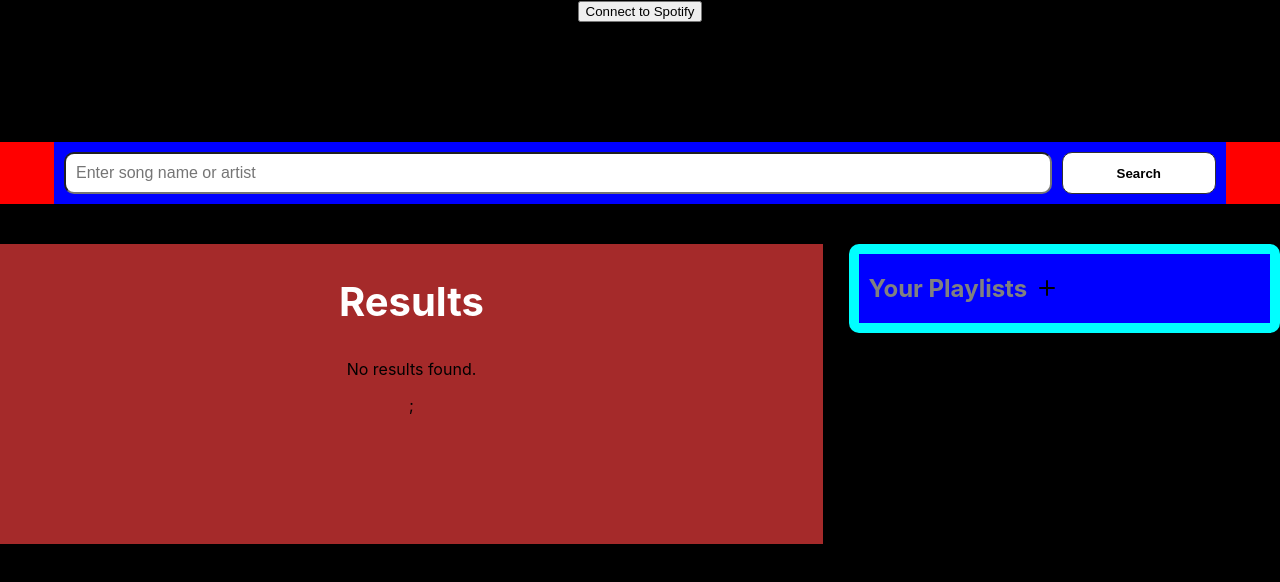
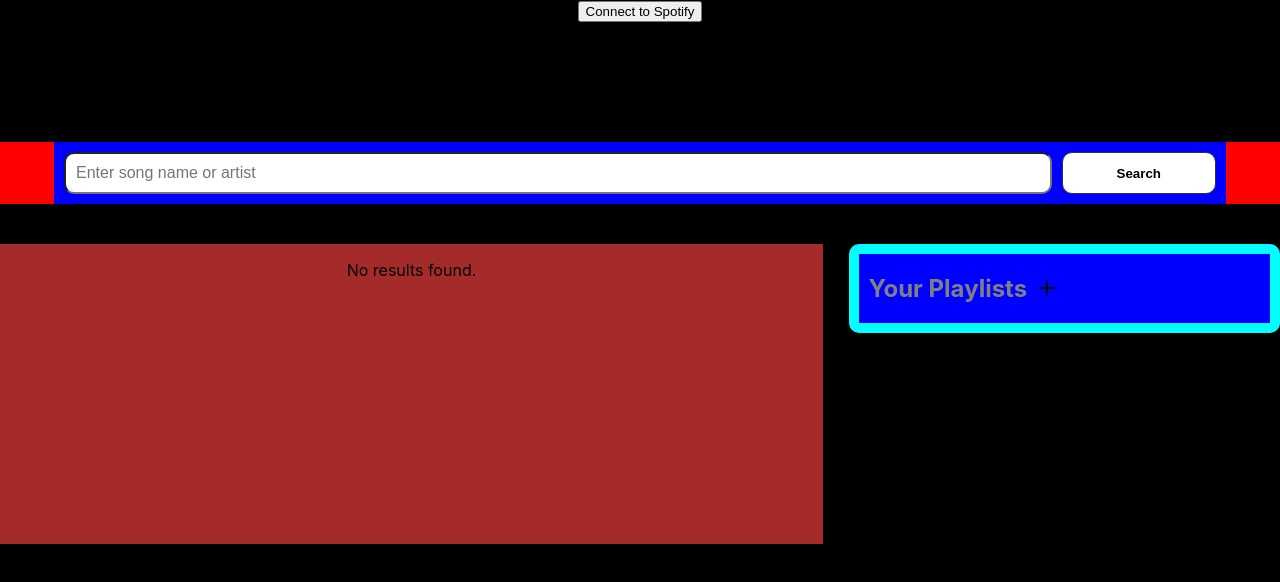
Before and after one commit to fivefootwan/playlistapp_practice, a React (Create React App) app: page / in a window 1280 px wide. Shown: the top 582 px of the page. Built offline with nearby package versions, Linux system fonts and the light colour scheme.

Commit message:
Fix conditional no results rendering

```diff
--- a/src/components/SearchResult.js
+++ b/src/components/SearchResult.js
@@ -20,7 +20,6 @@ function SearchResult({ tracks, playlists, addTrackToPlaylist }) {
 
   return (
     <div className={styles.Result}> {/* ✅ Always render container to keep layout consistent */}
-      <h2 className={styles.ResultTitle}>Results</h2>
 
       {(!tracks || tracks.length === 0) ? ( // ✅ Conditional content rendering only
         <p>No results found.</p>            // ✅ Instead of returning early, show message here
@@ -29,6 +28,7 @@ function SearchResult({ tracks, playlists, addTrackToPlaylist }) {
       <div className={styles.TrackList}>
       {tracks.map((track) => (
         <div key={track.id} className={styles.TrackItem}>
+          <h2 className={styles.ResultTitle}>Results</h2>
           <div className={styles.TrackInfo}>
             <p>{track.name}</p>
             <p>{track.artists[0].name}</p>
@@ -45,7 +45,7 @@ function SearchResult({ tracks, playlists, addTrackToPlaylist }) {
           <hr className={styles.Line} />
         </div>
       ))}
-      </div> )};
+      </div> )}
 
     {isModalOpen && (
         <ModalAddToPlaylist
```
